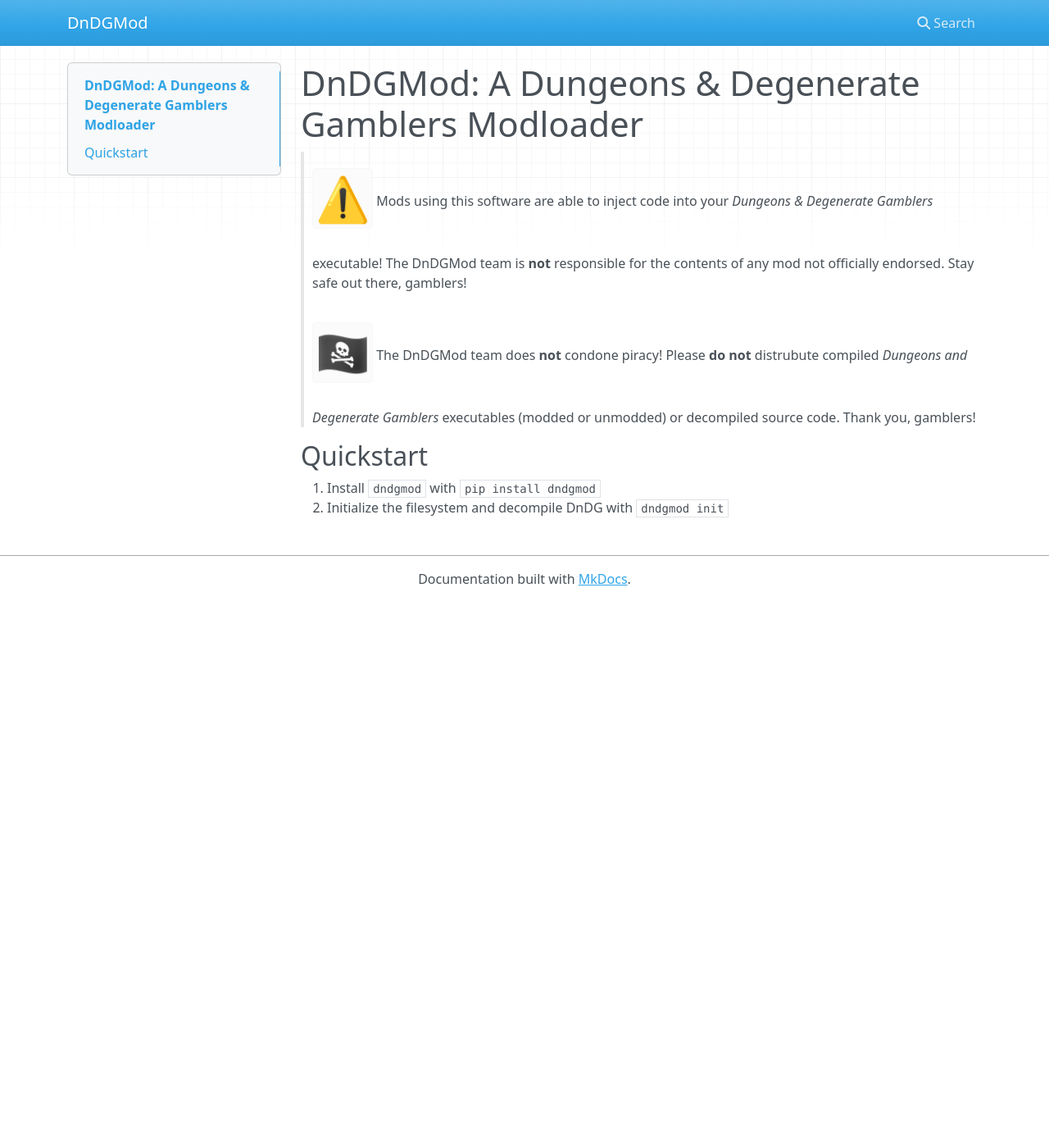
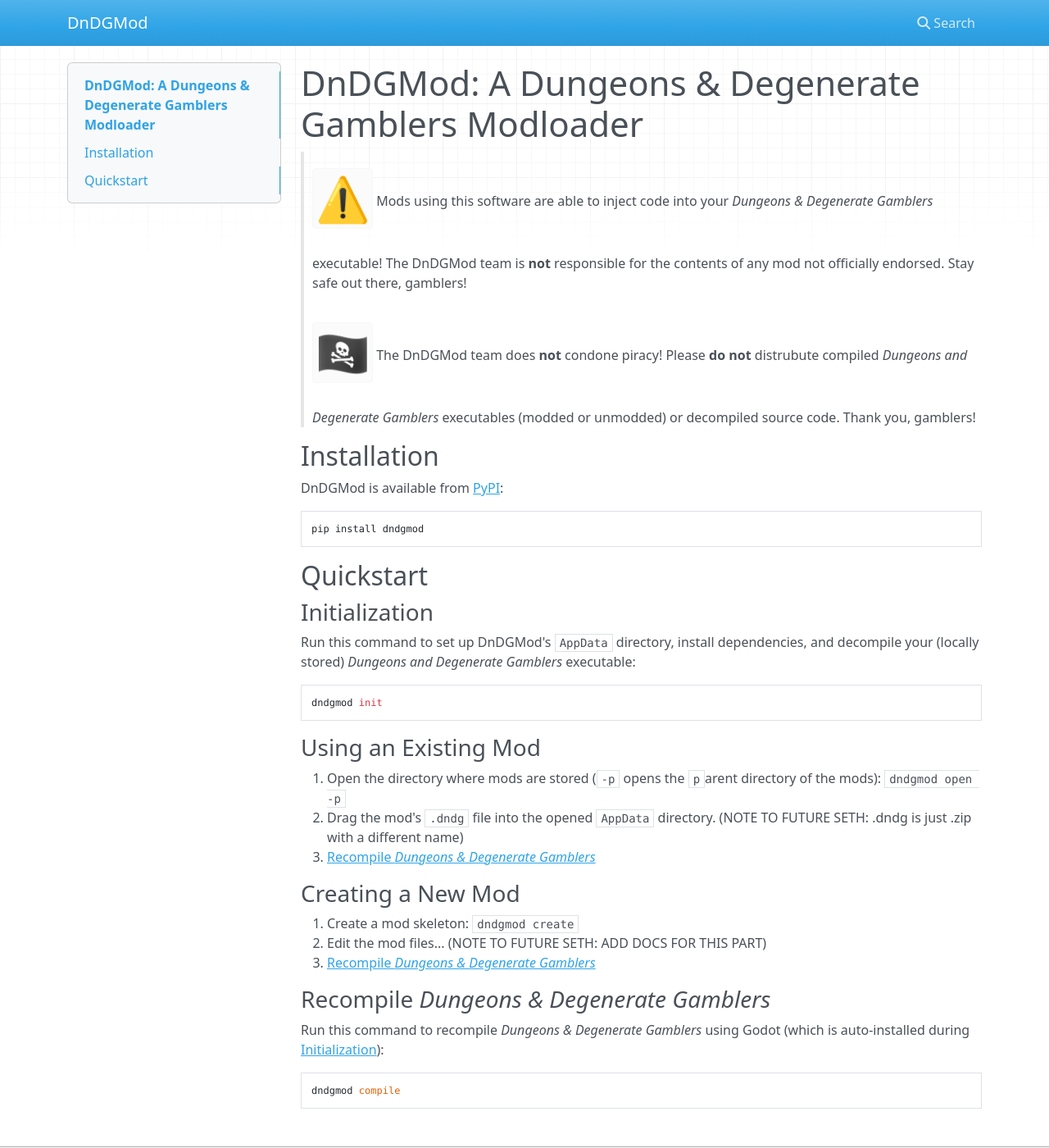
Before and after one commit to DnDGMod/DnDGMod, an MkDocs documentation site: the page built from docs/index.md, in a window 1280 px wide and 1400 px high. Shown: the whole window at 82% size. Built offline with MkDocs 1.6.1, drawn with Linux system fonts in a browser that asks for light colours; nearby versions of some CDN libraries; emoji names are drawn with the system emoji font.

Commit message:
Detailed index.md docs!

````diff
--- a/docs/index.md
+++ b/docs/index.md
@@ -1,14 +1,45 @@
 # DnDGMod: A Dungeons & Degenerate Gamblers Modloader
+> :warning: Mods using this software are able to inject code into your *Dungeons & Degenerate Gamblers* executable!
+> The DnDGMod team is **not** responsible for the contents of any mod not officially endorsed. Stay safe out there,
+> gamblers!
 
-> :warning: Mods using this software are able to inject code into your *Dungeons & Degenerate Gamblers* executable!
-> The DnDGMod team is **not** responsible for the contents of any mod not officially endorsed.
-> Stay safe out there, gamblers!
+> :pirate_flag: The DnDGMod team does **not** condone piracy! Please **do not** distrubute compiled *Dungeons and
+> Degenerate Gamblers* executables (modded or unmodded) or decompiled source code. Thank you, gamblers!
 
-> :pirate_flag: The DnDGMod team does **not** condone piracy!
-> Please **do not** distrubute compiled *Dungeons and Degenerate Gamblers* executables (modded or unmodded) or
-> decompiled source code. Thank you, gamblers!
+## Installation
+DnDGMod is available from [PyPI](https://pypi.org/project/dndgmod/):
+```
+pip install dndgmod
+```
 
 ## Quickstart
+### Initialization
+Run this command to set up DnDGMod's `AppData` directory, install dependencies, and decompile your (locally stored)
+*Dungeons and Degenerate Gamblers* executable:
+```
+dndgmod init
+```
 
-1. Install `dndgmod` with `pip install dndgmod`
-2. Initialize the filesystem and decompile DnDG with `dndgmod init`
+### Using an Existing Mod
+1. Open the directory where mods are stored (`-p` opens the `p`arent directory of the mods):
+    ```
+    dndgmod open -p
+    ```
+2. Drag the mod's `.dndg` file into the opened `AppData` directory.
+(NOTE TO FUTURE SETH: .dndg is just .zip with a different name)
+3. [Recompile *Dungeons & Degenerate Gamblers*](#recompile-dungeons--degenerate-gamblers)
+
+### Creating a New Mod
+1. Create a mod skeleton:
+   ```
+   dndgmod create
+   ```
+2. Edit the mod files... (NOTE TO FUTURE SETH: ADD DOCS FOR THIS PART)
+3. [Recompile *Dungeons & Degenerate Gamblers*](#recompile-dungeons--degenerate-gamblers)
+
+### Recompile *Dungeons & Degenerate Gamblers*
+Run this command to recompile *Dungeons & Degenerate Gamblers* using Godot (which is auto-installed during
+[Initialization](#initialization)):
+```
+dndgmod compile
+```
--- a/docs/requirements.txt
+++ b/docs/requirements.txt
@@ -1 +1,2 @@
 mkdocs-material
+mkdocs-autorefs
--- a/mkdocs.yml
+++ b/mkdocs.yml
@@ -5,3 +5,7 @@
   - pymdownx.emoji:
       emoji_index: !!python/name:material.extensions.emoji.twemoji
       emoji_generator: !!python/name:material.extensions.emoji.to_svg
+
+plugins:
+  - search
+  - autorefs
````
Also changed, not shown: README.md (+7 -0 lines).
